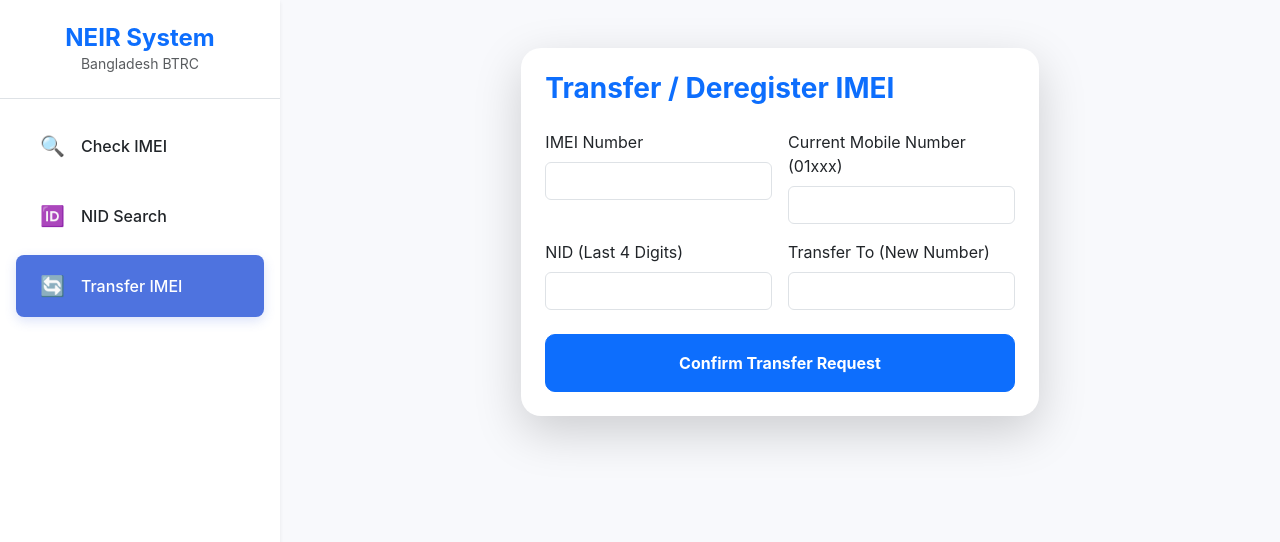
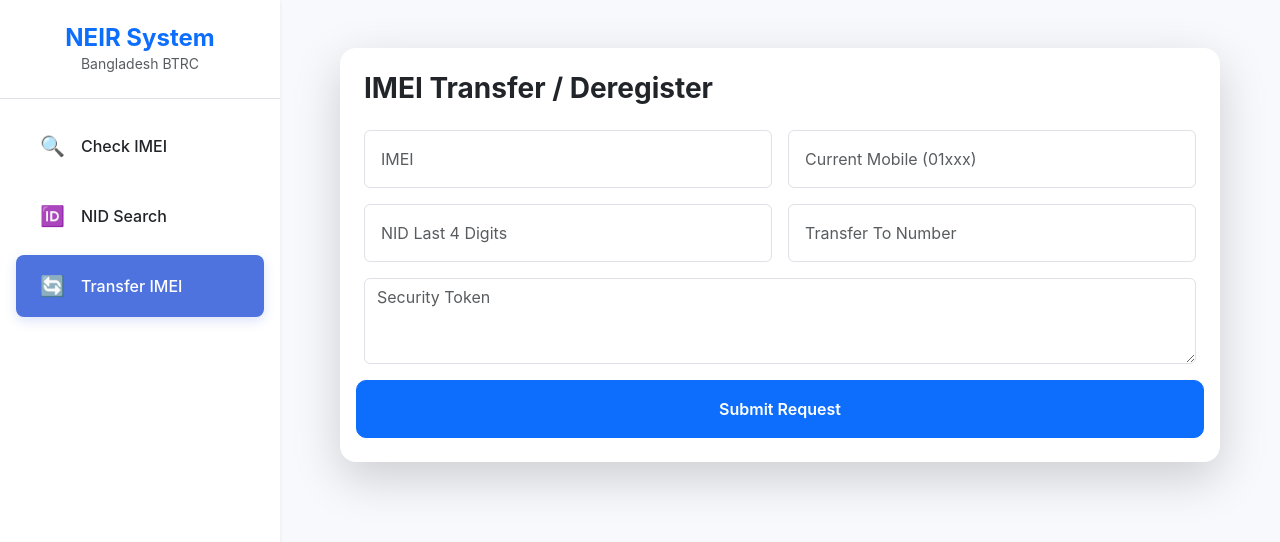
Before and after one commit to nayem-48ai/iMEi-BD, a Next.js app: page /transfer in a window 1280 px wide. Shown: the top 542 px of the page. Built offline with nearby package versions, Linux system fonts and the light colour scheme.

Commit message:
Update transfer.js

```diff
--- a/pages/transfer.js
+++ b/pages/transfer.js
@@ -1,76 +1,53 @@
 import { useState } from 'react';
 import Layout from '../components/Layout';
 
-export default function Transfer() {
-  const [formData, setFormData] = useState({
-    imei: '', msisdn: '', docDigits: '', nextMsisdn: ''
-  });
+export default function TransferPage() {
+  const [formData, setFormData] = useState({ imei: '', msisdn: '', docDigits: '', nextMsisdn: '', token: '' });
   const [loading, setLoading] = useState(false);
 
   const handleTransfer = async (e) => {
     e.preventDefault();
     setLoading(true);
-
-    const payload = {
-      imei: formData.imei,
-      msisdn: "88" + formData.msisdn, // Adding 88 prefix
-      docDigits: formData.docDigits,
-      nextMsisdn: "88" + formData.nextMsisdn
-    };
-
-    try {
     const res = await fetch('/api/proxy', {
       method: 'POST',
       headers: { 'Content-Type': 'application/json' },
-        body: JSON.stringify({ endpoint: 'deregistration', payload })
+      body: JSON.stringify({
+        endpoint: 'deregistration',
+        token: formData.token,
+        payload: {
+          imei: formData.imei,
+          msisdn: "88" + formData.msisdn,
+          docDigits: formData.docDigits,
+          nextMsisdn: "88" + formData.nextMsisdn
+        }
+      })
     });
     const data = await res.json();
-
     if (data.replyMessage === true) {
       alert("রিকোয়েস্ট সফল হয়েছে। আপনি দ্রুত একটি SMS পাবেন।");
     } else {
-        alert("দুঃখিত, অনুরোধটি সফল হয়নি। তথ্য যাচাই করুন।");
-      }
-    } catch (err) {
-      alert("Error processing request.");
+      alert("ব্যর্থ হয়েছে। টোকেন বা তথ্য চেক করুন।");
     }
     setLoading(false);
   };
 
   return (
     <Layout>
-      <div className="row justify-content-center mt-4">
-        <div className="col-md-7">
-          <div className="card glass-card shadow-lg p-4">
-            <h3 className="fw-bold mb-4 text-primary">Transfer / Deregister IMEI</h3>
+      <div className="container mt-4">
+        <div className="card glass-card shadow-lg p-4 border-0 rounded-4">
+          <h3 className="fw-bold mb-4">IMEI Transfer / Deregister</h3>
           <form onSubmit={handleTransfer}>
             <div className="row g-3">
-                <div className="col-md-6">
-                  <label className="form-label">IMEI Number</label>
-                  <input type="text" className="form-control" required
-                  onChange={e => setFormData({...formData, imei: e.target.value})} />
+              <div className="col-md-6"><input type="text" className="form-control p-3" placeholder="IMEI" required onChange={e => setFormData({...formData, imei: e.target.value})} /></div>
+              <div className="col-md-6"><input type="text" className="form-control p-3" placeholder="Current Mobile (01xxx)" required onChange={e => setFormData({...formData, msisdn: e.target.value})} /></div>
+              <div className="col-md-6"><input type="text" className="form-control p-3" placeholder="NID Last 4 Digits" required onChange={e => setFormData({...formData, docDigits: e.target.value})} /></div>
+              <div className="col-md-6"><input type="text" className="form-control p-3" placeholder="Transfer To Number" required onChange={e => setFormData({...formData, nextMsisdn: e.target.value})} /></div>
+              <div className="col-12">
+                <textarea className="form-control" rows="3" placeholder="Security Token" required onChange={e => setFormData({...formData, token: e.target.value})}></textarea>
               </div>
-                <div className="col-md-6">
-                  <label className="form-label">Current Mobile Number (01xxx)</label>
-                  <input type="text" className="form-control" required
-                  onChange={e => setFormData({...formData, msisdn: e.target.value})} />
+              <button className="btn btn-primary w-100 py-3 mt-3" disabled={loading}>{loading ? 'Processing...' : 'Submit Request'}</button>
             </div>
-                <div className="col-md-6">
-                  <label className="form-label">NID (Last 4 Digits)</label>
-                  <input type="text" className="form-control" required
-                  onChange={e => setFormData({...formData, docDigits: e.target.value})} />
-                </div>
-                <div className="col-md-6">
-                  <label className="form-label">Transfer To (New Number)</label>
-                  <input type="text" className="form-control" required
-                  onChange={e => setFormData({...formData, nextMsisdn: e.target.value})} />
-                </div>
-              </div>
-              <button type="submit" className="btn btn-primary w-100 mt-4 py-3 fw-bold" disabled={loading}>
-                {loading ? 'Processing...' : 'Confirm Transfer Request'}
-              </button>
           </form>
-          </div>
         </div>
       </div>
     </Layout>
```
Lines whose indentation alone changed are shown as unchanged.
